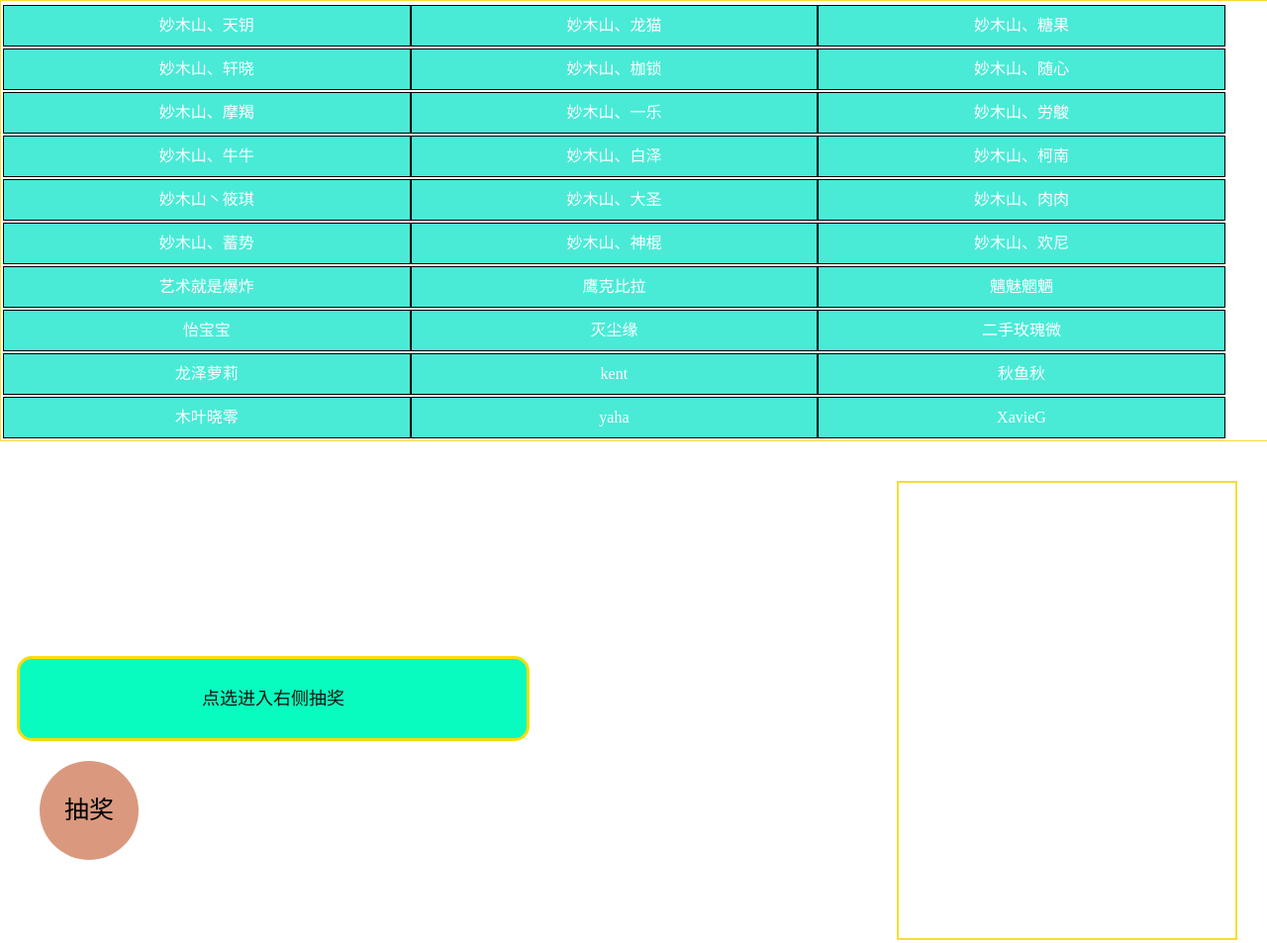
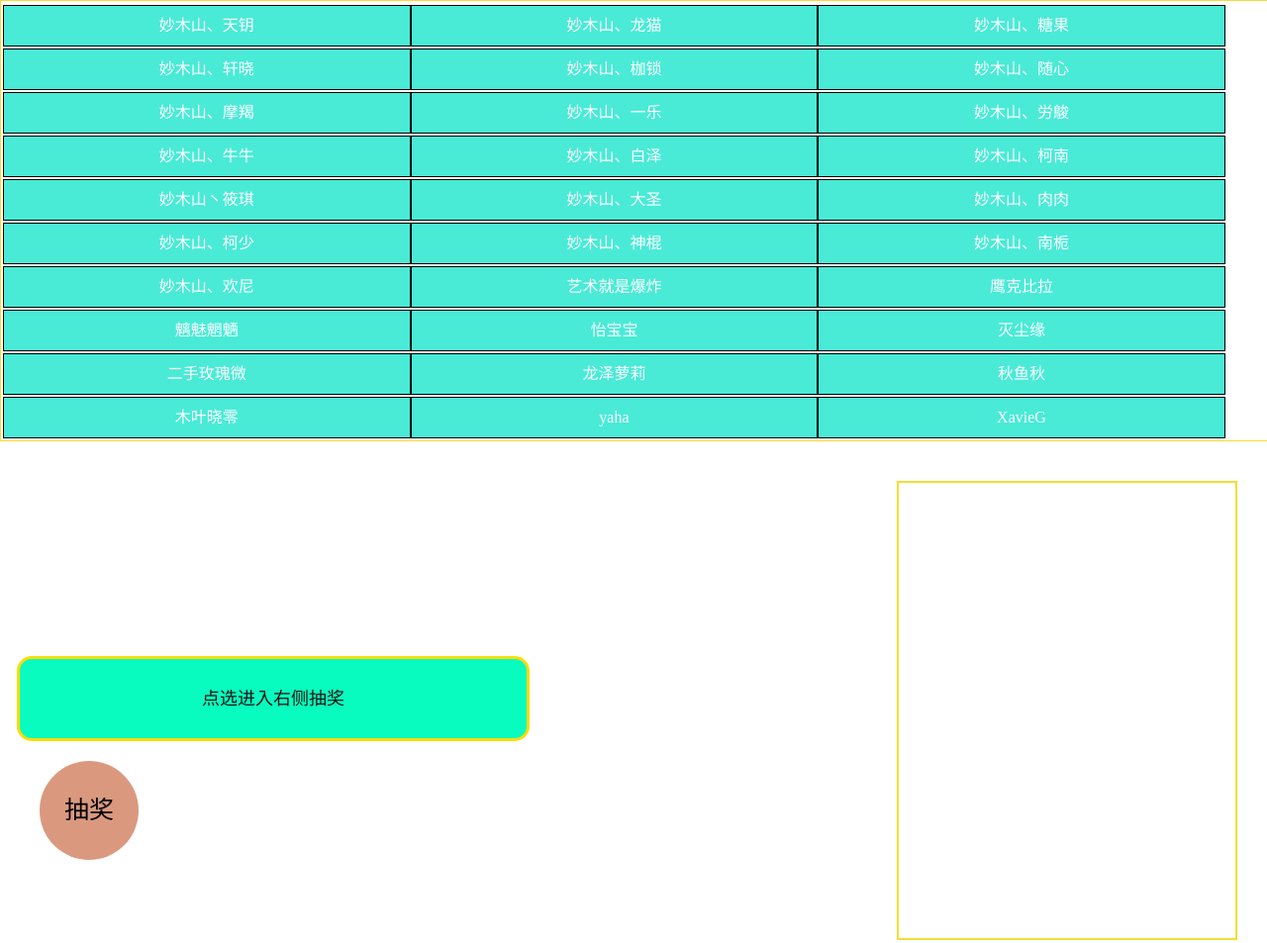
Before and after one commit to yangaolin/drawPrize, a plain HTML site: page index.html in a window 1280 px wide. Shown: the top 953 px of the page at 99% size. Drawn offline with nearby package versions, Linux system fonts and the light colour scheme.

Commit message:
Update index.html

```diff
--- a/index.html
+++ b/index.html
@@ -141,8 +141,9 @@
 				<li>妙木山丶筱琪</li>
 				<li>妙木山、大圣</li>
 				<li>妙木山、肉肉</li>
-				<li>妙木山、蓄势</li>
+				<li>妙木山、柯少</li>
 				<li>妙木山、神棍</li>
+				<li>妙木山、南栀</li>
 				<li>妙木山、欢尼</li>
 				<li>艺术就是爆炸</li>
 				<li>鹰克比拉</li>
@@ -151,7 +152,6 @@
 				<li>灭尘缘</li>
 				<li>二手玫瑰微</li>
 				<li>龙泽萝莉</li>
-				<li>kent</li>
 				<li>秋鱼秋</li>
 				<li>木叶晓零</li>
 				<li>yaha</li>
```
